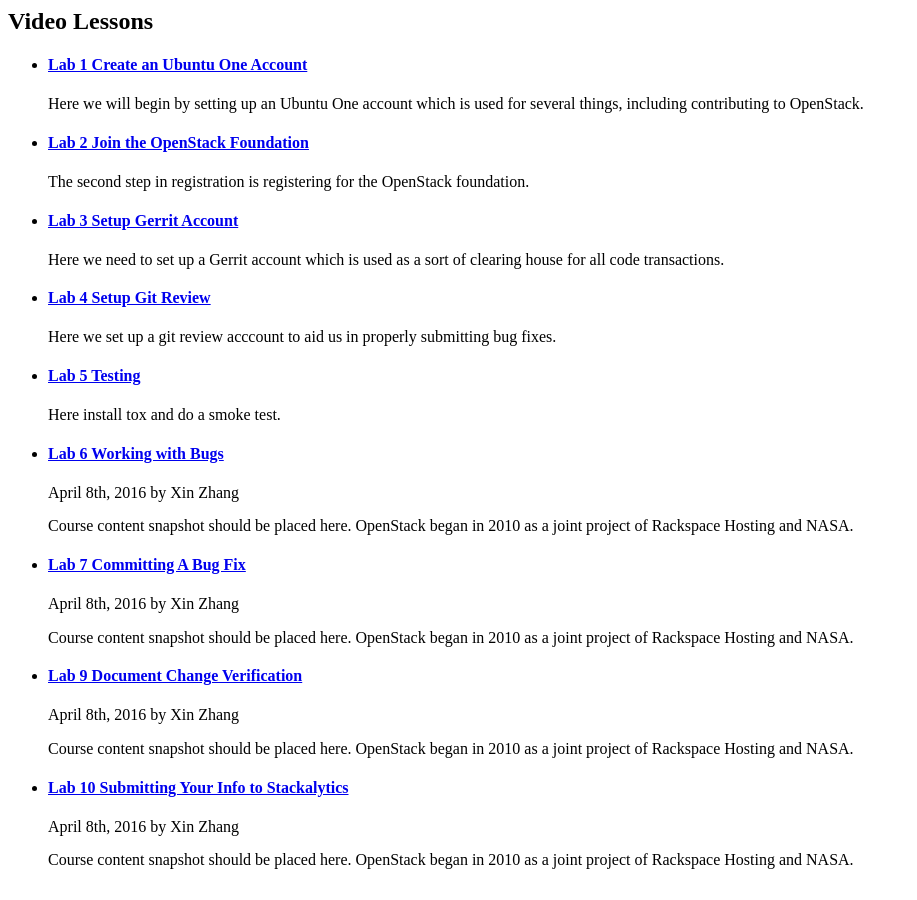
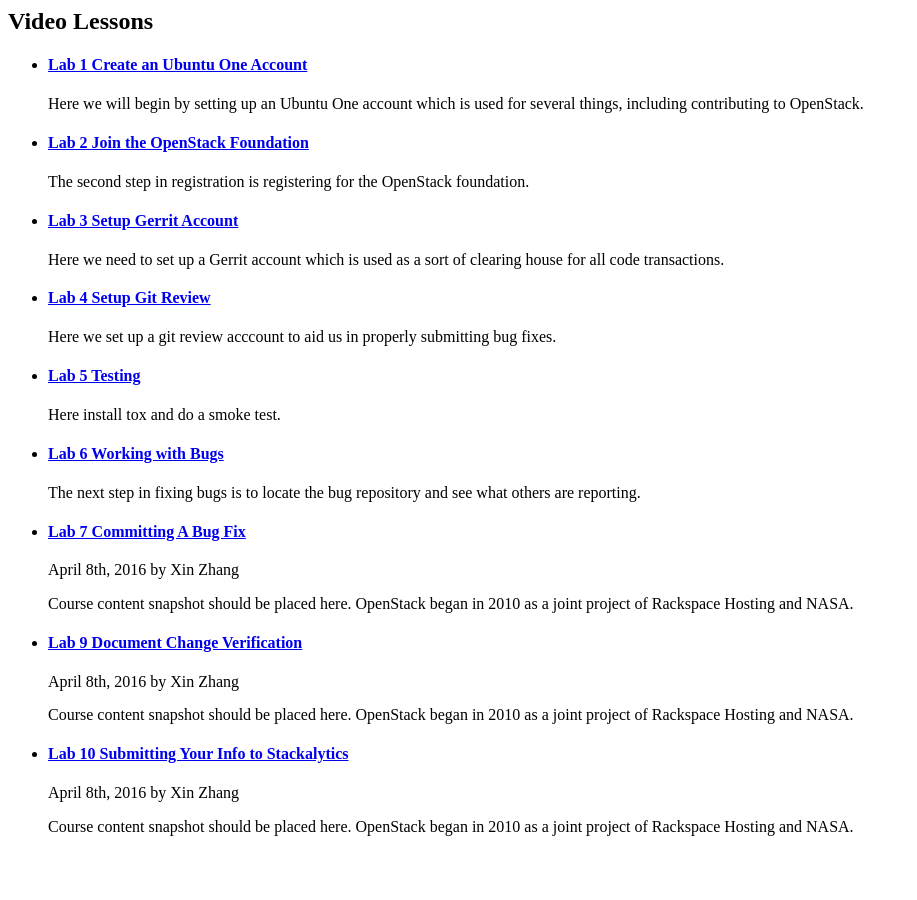
Before and after one commit to opencloudelab/opencloudelab.github.io, a Jekyll site: the page built from Views/Topics/openstack_contribution.md, in a window 1280 px wide. Shown: the whole page, without its empty margins (0-917 px from the left). Built offline with Jekyll 4.4.1, drawn with Linux system fonts in a browser that asks for light colours; some of the changed lines change nothing that is shown.

Commit message:
fixed description, author, added body

```diff
--- a/_posts/openstack-contri/2016-02-06-openstack-contr-lab6.md
+++ b/_posts/openstack-contri/2016-02-06-openstack-contr-lab6.md
@@ -2,22 +2,38 @@
 layout: post
 title: Lab 6 Working with Bugs
 categories: openstack-contri
-author: April 8th, 2016  by Xin Zhang
-description: Course content snapshot should be placed here. OpenStack began in 2010 as a joint project of Rackspace Hosting and NASA.
+author:
+description: The next step in fixing bugs is to locate the bug repository and see what others are reporting.
 ---
 
-## Working with Bugs
+## Working with Bugs #
+
+The proper procedure for bug fixing is to report the bug to the bug repo launchpad. Here we will find all the bugs and their current states (fixed, in process, undetermined, etc). When you find a bug, you submit it to gerrit to first see if it is a bug, then after it is placed on the website, people can look at the bug, determine if it is a bug, and either help fix the bug or elevate the status of the bug to be fixed by the team who oversees that sector of OpenStack. The core reviewers for each sector are the only persons that may immediately elevate a bugs status.
 
 Step 1 - Navigating to the Bug Repository
 
+Navigate to <https://bugs.qastaging.launchpad.net>. Here you will find a the _DEMO__ page. This is a dummy page that mimics the exact same behavior as the [main page](https://bugs.launchpad.net/). You can search bug reports and pllay around here without causing any problems.
+
 Step 2 - Organizing Bugs
+
+Click the __Search Bug Reports__ and then click the __cog__ icon. Add the __AGE__ and __Date Updated__ column headers then click __Update__. This allows us to sort the bugs by certain selection types. By showing their AGE and Date Updated, we can see how old the bugs are, how much they are being worked with, etc. We can then click on __AGE__ and all bugs will be shows from newest to oldest. Likewise, if we click the __Date Updated__ heading, we can sort the list from most recently updated to least recently updated.
 
 Step 3 - Advanced Searching
 
+You can select __Advanced Search__ to see all available bugs and then also search for many different types of bugs at once. Select all bug statuses except __Fix Commited__, __Fix Released__, and __Invalid__. Under assignee select __Nobody__ then scroll down and click __Search__. Now you can click __Date Last Updated__ and see the bugs that have most recently been updated at the top of the list.
+
 Step 4 - View Bug Details & Change Bug Status
+
+Select the latest bug and observe the __Status__, __Assigned To__, and __Importance__. Notice that the __bug id__ is in the URL. Now, click the pencil icon next to __Status__. Look at the different statuses that one can select. Select __Confirm__.
 
 Step 5 - Assign a Bug to Yourself
 
+Select the pencil icon next to __Assigned to__ and click __Assign me__. Refresh the page to observe the comments regarding __Status__ and __Assignment changes__.
+
 Step 6 - Adding Comments to Bugs
 
+Scroll to the bottom of the bug details page and fill in the comment box. Click __Post Comment__ and refresh the page to view your comment.
+
 Step 7 - File a New Bug
+
+To file a new bug, first, make sure you are in the right directory by checking the URL. The URL for the keystone test environment would look like <https://bugs.qastaging.launchpad.net/keystone>. Next, click the __Report a bug__ icon located in the top right hand corner. Type in a brief and succinct bug summary. A set of related bug suggestions will appear and you can either review them or select __No, I need to report a new bug__. There will appear a boxx which you can fill out further information about the bug and select certain tags which will allow users to sort and search for. Finally, click __Submit Bug Report__.
```
